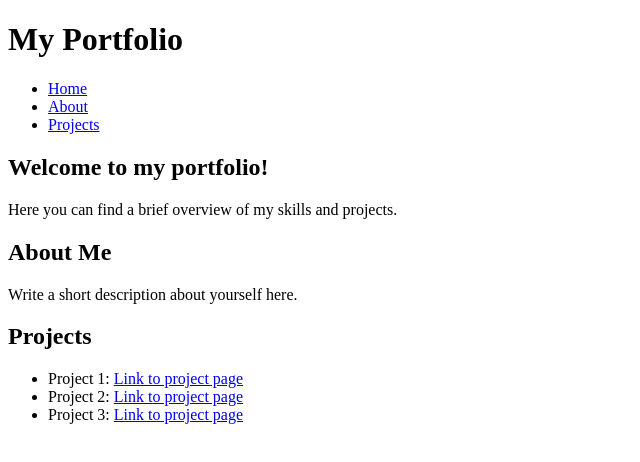
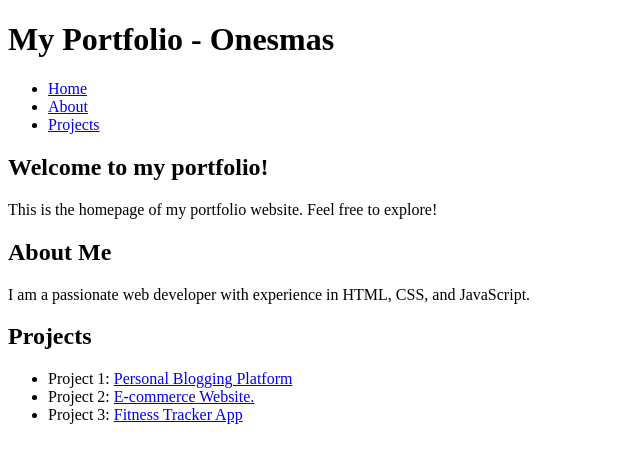
Before and after one commit to onkiratu/Front-End, a plain HTML site: page Portifolio_Website/portifolio2.html in a window 1280 px wide. Shown: the whole page, without its empty margins (0-640 px from the left). Drawn offline with Linux system fonts and the light colour scheme.

Commit message:
edited port 2

```diff
--- a/Portifolio_Website/portifolio2.html
+++ b/Portifolio_Website/portifolio2.html
@@ -9,7 +9,7 @@
   </style>
 </head>
 <body>
-  <h1>My Portfolio</h1>
+  <h1>My Portfolio - Onesmas</h1>
 
   <nav>
     <ul>
@@ -21,20 +21,20 @@
 
   <section id="home">
     <h2>Welcome to my portfolio!</h2>
-    <p>Here you can find a brief overview of my skills and projects.</p>
+    <p>This is the homepage of my portfolio website. Feel free to explore!</p>
   </section>
 
   <section id="about">
     <h2>About Me</h2>
-    <p>Write a short description about yourself here.</p>
+    <p>I am a passionate web developer with experience in HTML, CSS, and JavaScript.</p>
   </section>
 
   <section id="projects">
     <h2>Projects</h2>
     <ul>
-      <li>Project 1: <a href="project1.html">Link to project page</a></li>
-      <li>Project 2: <a href="project2.html">Link to project page</a></li>
-      <li>Project 3: <a href="project3.html">Link to project page</a></li>
+      <li>Project 1: <a href="project1.html">Personal Blogging Platform</a></li>
+      <li>Project 2: <a href="project2.html">E-commerce Website.</a></li>
+      <li>Project 3: <a href="project3.html">Fitness Tracker App</a></li>
       </ul>
   </section>
 
```
